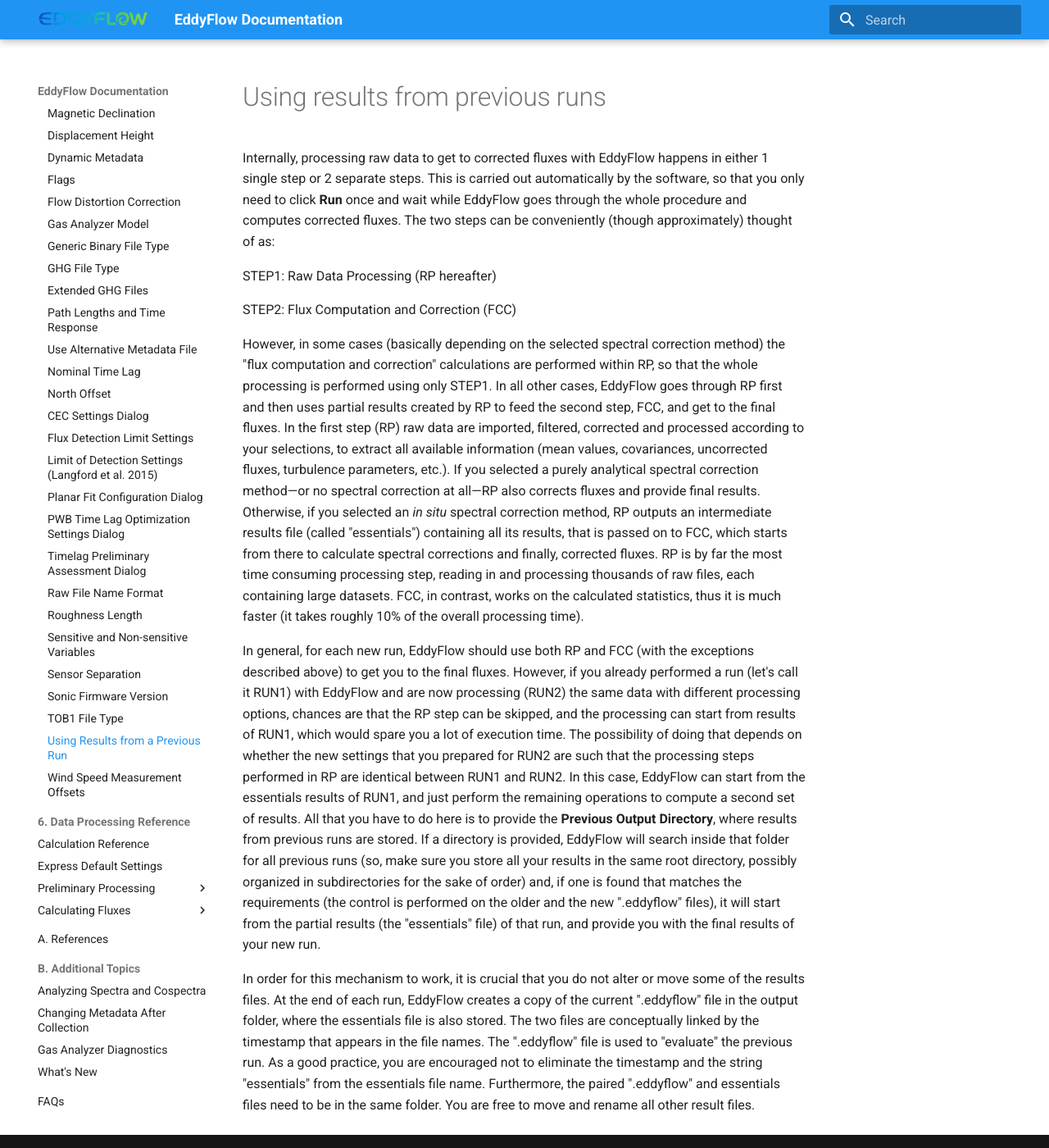
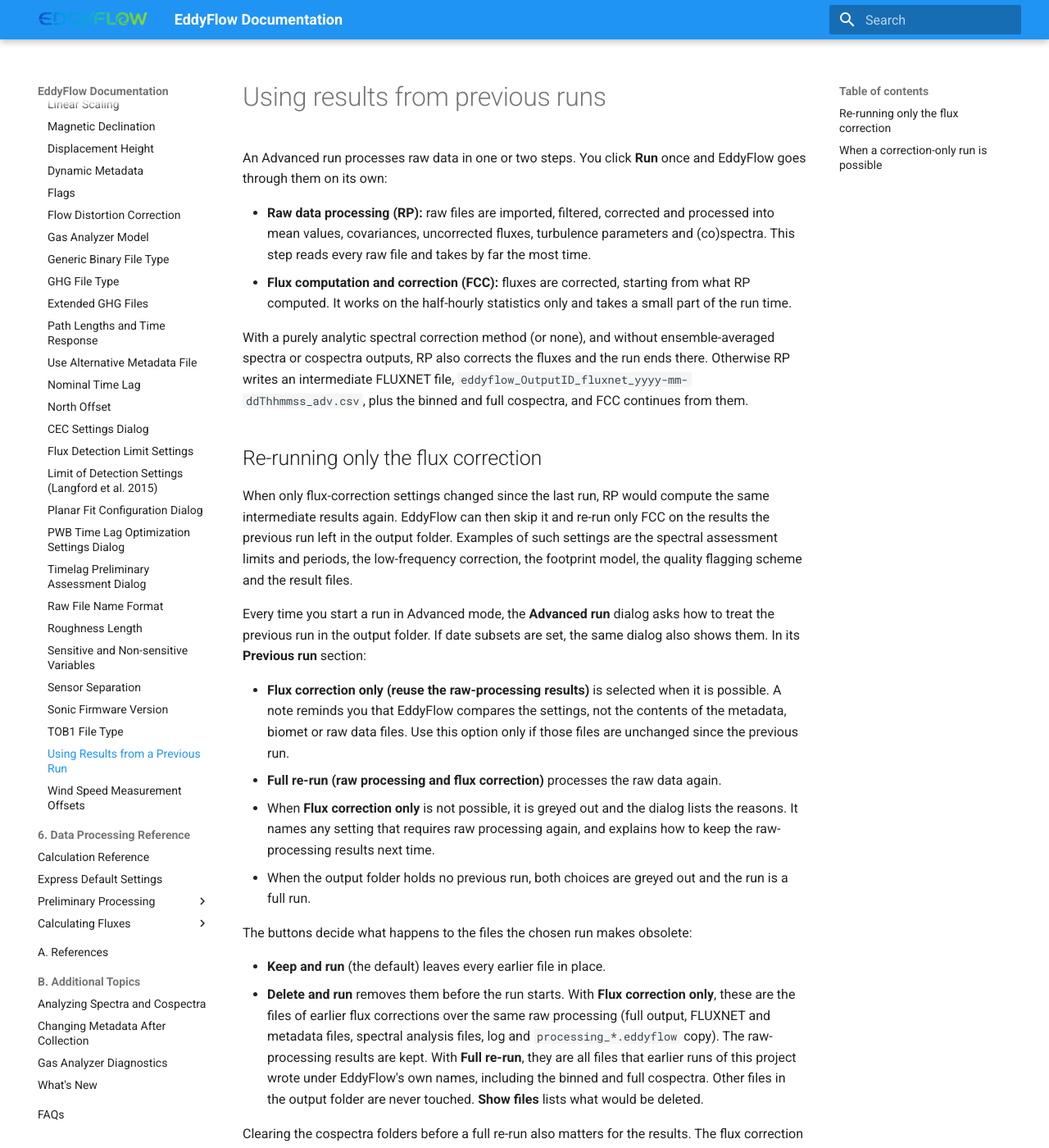
Before and after one commit to kebasaa/eddyflow-documentation, an MkDocs documentation site: the page built from docs/topics/using-prev-results.md, in a window 1280 px wide and 1400 px high. Shown: the whole window at 82% size. Built offline with MkDocs 1.6.1 and Material for MkDocs 9.7.7, drawn with Linux system fonts in a browser that asks for light colours; some of the changed text lies outside the part shown.

Commit message:
Document re-running only the flux correction
Using results from previous runs now describes the Advanced run dialog:
when "Flux correction only" is offered, why it may be greyed out, and
what "Delete and run" removes. Output files lists the intermediate
FLUXNET file the correction reads and the new "Keep raw-processing
results" option, and the "previous output directory" field is gone from
the dataset selection page.

```diff
--- a/docs/topics/using-prev-results.md
+++ b/docs/topics/using-prev-results.md
@@ -1,13 +1,38 @@
 # Using results from previous runs
 
-Internally, processing raw data to get to corrected fluxes with EddyFlow happens in either 1 single step or 2 separate steps. This is carried out automatically by the software, so that you only need to click **Run** once and wait while EddyFlow goes through the whole procedure and computes corrected fluxes. The two steps can be conveniently (though approximately) thought of as:
+An Advanced run processes raw data in one or two steps. You click **Run** once and EddyFlow goes through them on its own:
 
-STEP1: Raw Data Processing (RP hereafter)
+- **Raw data processing (RP):** raw files are imported, filtered, corrected and processed into mean values, covariances, uncorrected fluxes, turbulence parameters and (co)spectra. This step reads every raw file and takes by far the most time.
+- **Flux computation and correction (FCC):** fluxes are corrected, starting from what RP computed. It works on the half-hourly statistics only and takes a small part of the run time.
 
-STEP2: Flux Computation and Correction (FCC)
+With a purely analytic spectral correction method (or none), and without ensemble-averaged spectra or cospectra outputs, RP also corrects the fluxes and the run ends there. Otherwise RP writes an intermediate FLUXNET file, `eddyflow_OutputID_fluxnet_yyyy-mm-ddThhmmss_adv.csv`, plus the binned and full cospectra, and FCC continues from them.
 
-However, in some cases (basically depending on the selected spectral correction method) the "flux computation and correction" calculations are performed within RP, so that the whole processing is performed using only STEP1. In all other cases, EddyFlow goes through RP first and then uses partial results created by RP to feed the second step, FCC, and get to the final fluxes. In the first step (RP) raw data are imported, filtered, corrected and processed according to your selections, to extract all available information (mean values, covariances, uncorrected fluxes, turbulence parameters, etc.). If you selected a purely analytical spectral correction method—or no spectral correction at all—RP also corrects fluxes and provide final results. Otherwise, if you selected an *in situ* spectral correction method, RP outputs an intermediate results file (called "essentials") containing all its results, that is passed on to FCC, which starts from there to calculate spectral corrections and finally, corrected fluxes. RP is by far the most time consuming processing step, reading in and processing thousands of raw files, each containing large datasets. FCC, in contrast, works on the calculated statistics, thus it is much faster (it takes roughly 10% of the overall processing time).
+## Re-running only the flux correction
 
-In general, for each new run, EddyFlow should use both RP and FCC (with the exceptions described above) to get you to the final fluxes. However, if you already performed a run (let's call it RUN1) with EddyFlow and are now processing (RUN2) the same data with different processing options, chances are that the RP step can be skipped, and the processing can start from results of RUN1, which would spare you a lot of execution time. The possibility of doing that depends on whether the new settings that you prepared for RUN2 are such that the processing steps performed in RP are identical between RUN1 and RUN2. In this case, EddyFlow can start from the essentials results of RUN1, and just perform the remaining operations to compute a second set of results. All that you have to do here is to provide the **Previous Output Directory**, where results from previous runs are stored. If a directory is provided, EddyFlow will search inside that folder for all previous runs (so, make sure you store all your results in the same root directory, possibly organized in subdirectories for the sake of order) and, if one is found that matches the requirements (the control is performed on the older and the new ".eddyflow" files), it will start from the partial results (the "essentials" file) of that run, and provide you with the final results of your new run.
+When only flux-correction settings changed since the last run, RP would compute the same intermediate results again. EddyFlow can then skip it and re-run only FCC on the results the previous run left in the output folder. Examples of such settings are the spectral assessment limits and periods, the low-frequency correction, the footprint model, the quality flagging scheme and the result files.
 
-In order for this mechanism to work, it is crucial that you do not alter or move some of the results files. At the end of each run, EddyFlow creates a copy of the current ".eddyflow" file in the output folder, where the essentials file is also stored. The two files are conceptually linked by the timestamp that appears in the file names. The ".eddyflow" file is used to "evaluate" the previous run. As a good practice, you are encouraged not to eliminate the timestamp and the string "essentials" from the essentials file name. Furthermore, the paired ".eddyflow" and essentials files need to be in the same folder. You are free to move and rename all other result files.
+Every time you start a run in Advanced mode, the **Advanced run** dialog asks how to treat the previous run in the output folder. If date subsets are set, the same dialog also shows them. In its **Previous run** section:
+
+- **Flux correction only (reuse the raw-processing results)** is selected when it is possible. A note reminds you that EddyFlow compares the settings, not the contents of the metadata, biomet or raw data files. Use this option only if those files are unchanged since the previous run.
+- **Full re-run (raw processing and flux correction)** processes the raw data again.
+- When **Flux correction only** is not possible, it is greyed out and the dialog lists the reasons. It names any setting that requires raw processing again, and explains how to keep the raw-processing results next time.
+- When the output folder holds no previous run, both choices are greyed out and the run is a full run.
+
+The buttons decide what happens to the files the chosen run makes obsolete:
+
+- **Keep and run** (the default) leaves every earlier file in place.
+- **Delete and run** removes them before the run starts. With **Flux correction only**, these are the files of earlier flux corrections over the same raw processing (full output, FLUXNET and metadata files, spectral analysis files, log and `processing_*.eddyflow` copy). The raw-processing results are kept. With **Full re-run**, they are all files that earlier runs of this project wrote under EddyFlow's own names, including the binned and full cospectra. Other files in the output folder are never touched. **Show files** lists what would be deleted.
+
+Clearing the cospectra folders before a full re-run also matters for the results. The flux correction reads every file in those folders, so cospectra left there by an earlier run would be read together with the new ones.
+
+## When a correction-only run is possible
+
+EddyFlow offers **Flux correction only** when all of the following hold:
+
+- **Previous run is on record.** The output folder holds the `processing_yyyy-mm-ddThhmmss_adv.eddyflow` copy of an earlier Advanced run of this project, as written at the end of every flux correction.
+- **Intermediate file kept.** The intermediate FLUXNET file it names is still there, and was written by a version whose flux correction can read it. The flux correction deletes this file when it finishes, unless **Keep raw-processing results for a faster correction-only re-run** is checked in [Output files](output-files.md#keep-raw-processing-results). That box is checked by default.
+- **No raw-processing setting changed.** None of the settings raw processing reads has changed since that run. These are everything on **Project Creation** and **Basic Settings**, the raw processing options and statistical tests, and among others the random uncertainty, limit of detection, WPL terms and the spectral correction method. Paths to files are compared, not the files' contents.
+- **Flux correction needed.** The current settings need the flux correction at all: an *in situ* spectral correction method (Horst, Ibrom, Fratini), or ensemble-averaged spectra or cospectra outputs.
+- **Spectra available.** The binned cospectra (and, for Fratini et al. 2012, the full cospectra) that the current settings need were written by that raw processing, and no other run's files are mixed in with them.
+
+If a flux correction that followed its raw processing fails or is stopped, EddyFlow records the raw processing in the output folder, so that the flux correction alone can be run again.
```
Also changed, not shown: docs/topics/introduction-dataset-selection.md (+1 -1 lines), docs/topics/output-files.md (+4 -0 lines), docs/topics/outputs.md (+3 -3 lines).
